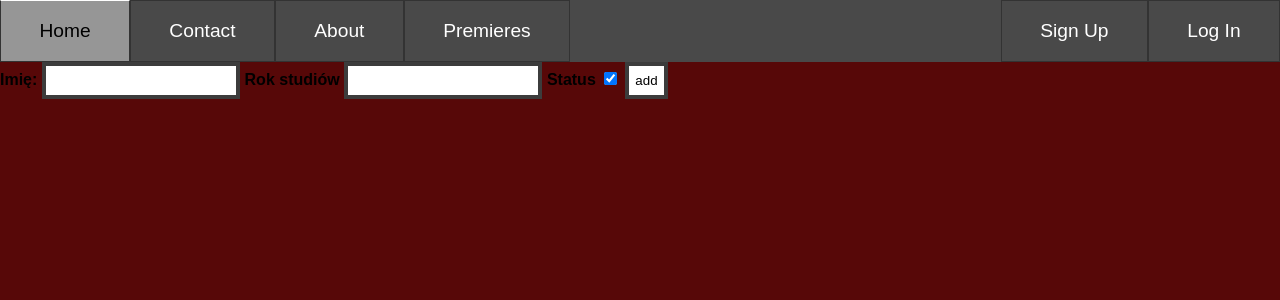
After one commit to AlexMist23/Cinema_Service, a Django app: template cinema_app/templates/cinema_form.html in a window 1280 px wide. The commit adds this page. Shown: the top 300 px of the page. Run offline with Django 4.2, Linux system fonts and the light colour scheme; the template is opened without the code that fills it, so the values that code supplies are empty.

Commit message:
Day 3 - making forms

```diff
--- a/cinema_app/static/css/style.css
+++ b/cinema_app/static/css/style.css
@@ -40,17 +40,14 @@ p {
   color: white;
 }
 
-.div-form-django{
-
-  margin: 10em auto;
-  width: 30em;
-}
-form.django{
+form.accounts{
   background: #494949;
   border: solid #2d2d2d;
   display: flex;
   flex-direction: column;
   padding: 1em;
+  margin: 10em auto;
+  width: 30em;
 }
 
 form input{
@@ -59,11 +56,11 @@ form input{
   padding: 0.5em;
 }
 
-form.django label{
+form label{
   font-weight: bold;
 }
 
-form.django button{
+form button{
   background: #373737;
   color: #eee;
   padding: 0.5em;
@@ -71,12 +68,12 @@ form.django button{
   margin: auto;
 }
 
-form.django p{
+form p{
   display: flex;
   flex-direction: column;
 }
 
-form.django ul{
+form ul{
   color: #bfbfbf;
   font-style: italic;
 }
--- a/cinema_app/templates/__main.html
+++ b/cinema_app/templates/__main.html
@@ -26,6 +26,12 @@
     {% endif %}
 
 </div>
+
+{% if user.is_authenticated and user.is_superuser %}
+<div class="nav-bar">
+    <a class="nav-bar-left" href="/">Add Movie</a>
+</div>
+{% endif %}
 {% block content %}
 {% endblock %}
 </body>
--- /dev/null
+++ b/cinema_app/templates/cinema_form.html
@@ -0,0 +1,21 @@
+{% extends "__main.html" %}
+
+{% block head %}
+    <title>Home</title>
+{% endblock %}
+
+{% block content %}
+    <form action="" method="POST">
+      {% csrf_token %}
+      <label for="city">Imię:</label>
+      <input type="text" id="city" name="city">
+
+      <label for="street">Rok studiów</label>
+      <input type="text" id="street" name="street" maxlength="16">
+
+      <label for="is_active">Status</label>
+      <input type="checkbox" id="is_active" name="is_active" checked>
+
+      <input type="submit" value="add">
+    </form>
+{% endblock %}
```
Also changed, not shown: cinema_app/templates/registration/login.html (+5 -7 lines), cinema_app/views.py (+17 -5 lines).
